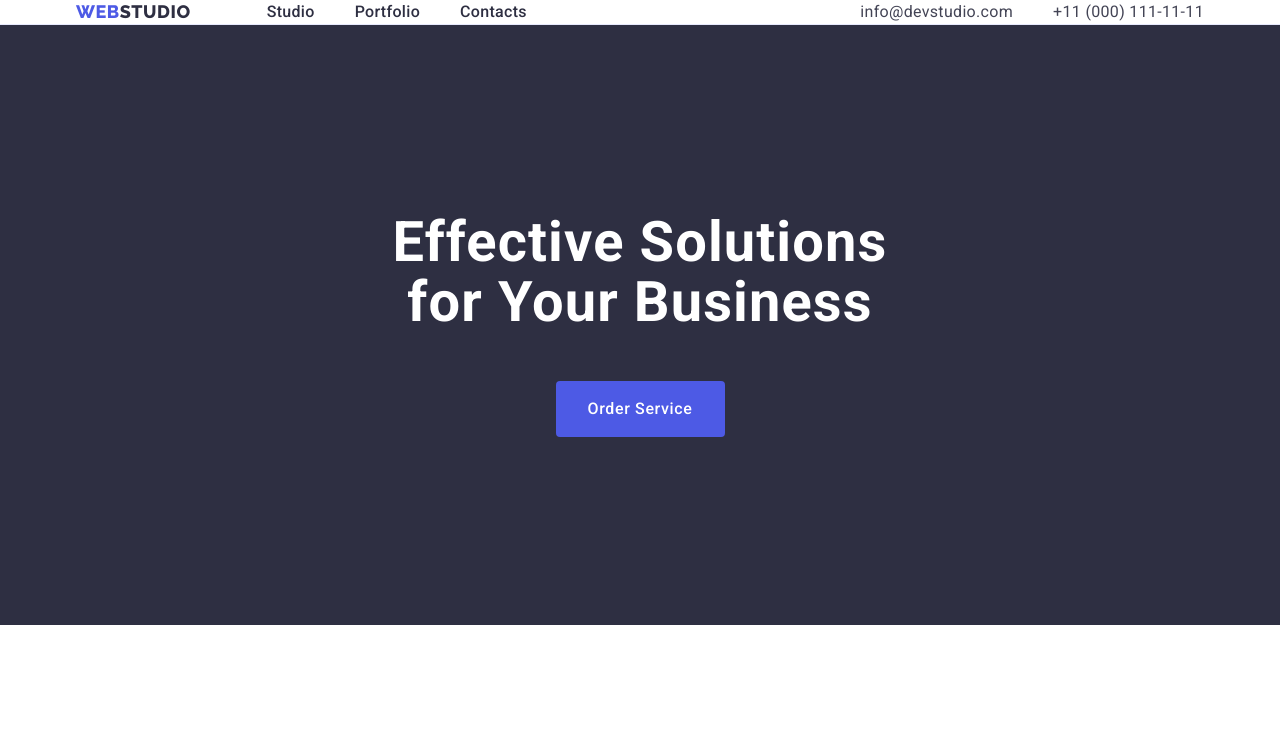
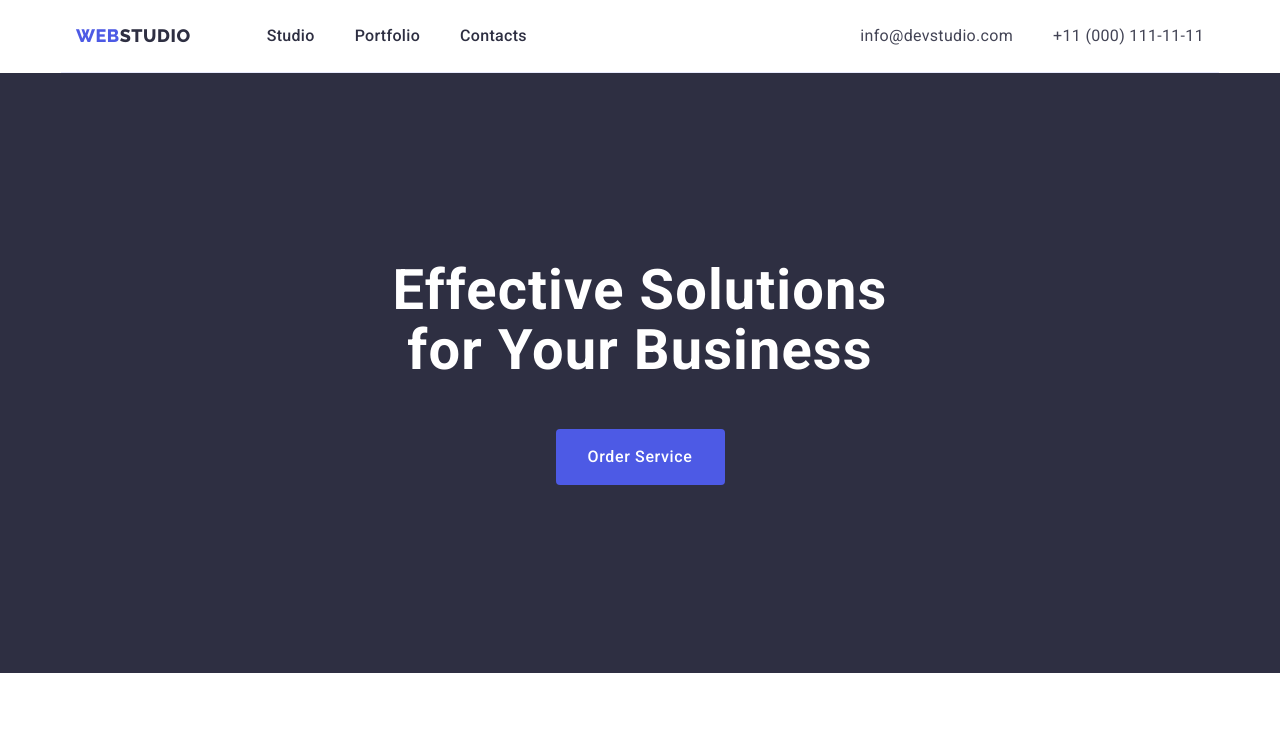
Before and after one commit to ElenaYa/goit-markup-hw-03, a plain HTML site: page index.html in a window 1280 px wide. Shown: the top 741 px of the page. Drawn offline with nearby package versions, Linux system fonts and the light colour scheme.

Commit message:
fixed header

```diff
--- a/css/styles.css
+++ b/css/styles.css
@@ -47,6 +47,7 @@ img {
   display: flex;
   justify-content: space-between;
   align-items: center;
+  border-bottom: 1px solid #e7e9fc;
 }
 .nav-container {
   display: flex;
@@ -55,16 +56,15 @@ img {
 
 .list-link {
   display: flex;
-  align-items: center;
   gap: 40px;
+}
+.list-nav {
+  padding: 24px 0;
 }
 .address-list {
   display: flex;
   align-items: center;
   gap: 40px;
-}
-header {
-  border-bottom: 1px solid #e7e9fc;
 }
 
 .logo {
--- a/index.html
+++ b/index.html
@@ -21,7 +21,9 @@
 </head>
 
 <body>
+
     <!-- HEADER -->
+
     <header class="page-header">
         <div class="container">
 
@@ -29,9 +31,9 @@
                 <a class="logo" href="./index.html">Web<span class="logo-studio">Studio</span></a>
 
                 <ul class="list-link">
-                    <li><a class="nav-link" href="./index.html">Studio</a></li>
-                    <li><a class="nav-link" href="">Portfolio</a></li>
-                    <li><a class="nav-link" href="">Contacts</a></li>
+                    <li class="list-nav"><a class="nav-link" href="./index.html">Studio</a></li>
+                    <li class="list-nav"><a class="nav-link" href="">Portfolio</a></li>
+                    <li class="list-nav"><a class="nav-link" href="">Contacts</a></li>
                 </ul>
             </nav>
 
@@ -103,7 +105,7 @@
                 <h2 class="header">Our Team</h2>
 
                 <ul class="list-team">
-                    <li class="team-card">
+                    <li class="team-card team-list">
                         <img src="./images/foto-mark-guerrero.jpg" alt="Product designer Mark Guerrero" width="264"
                             height="260">
                         <div class="member">
```
